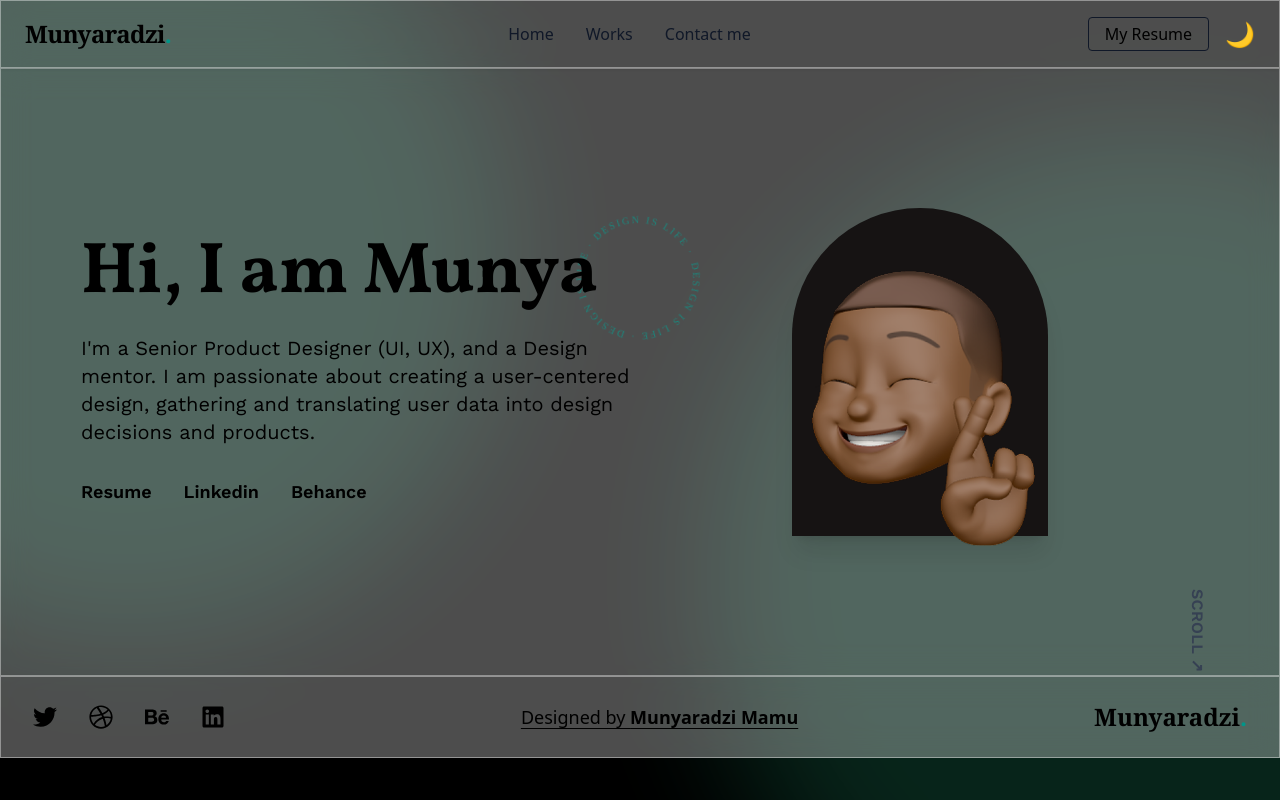
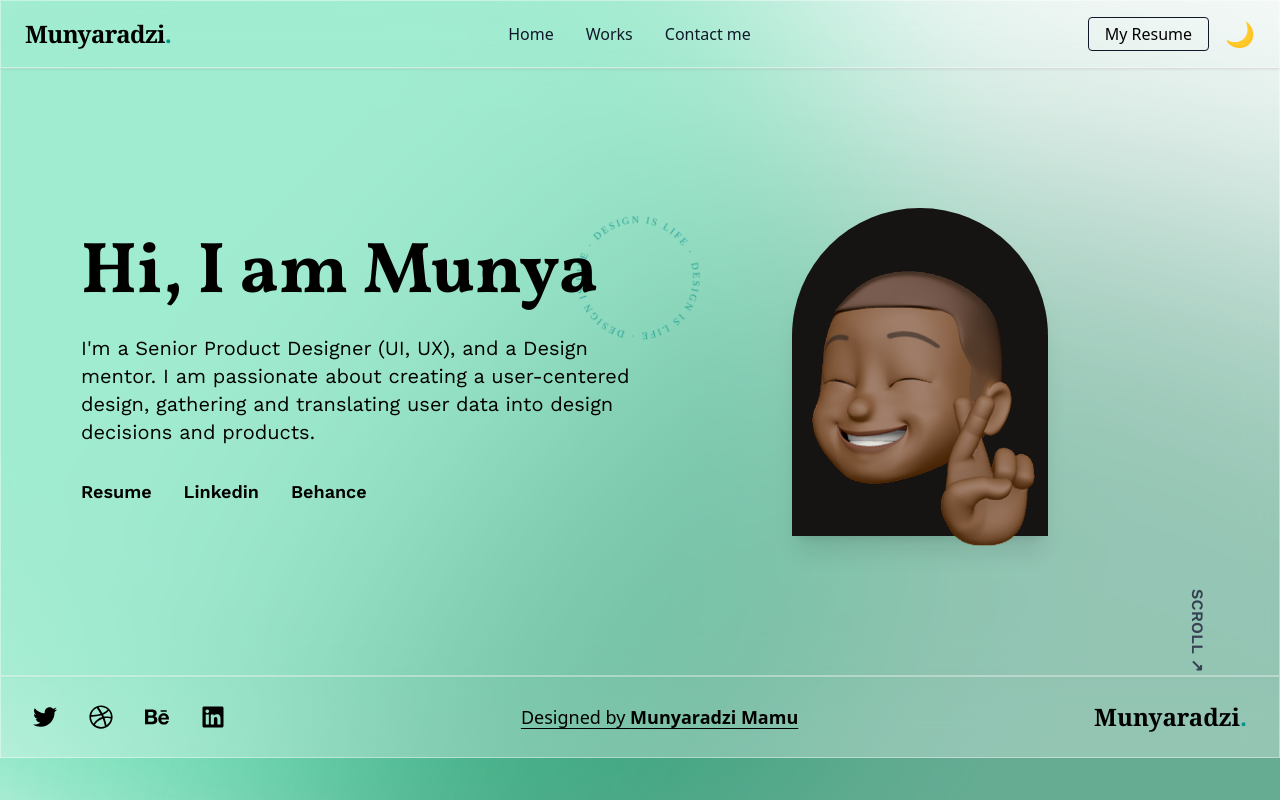
Before and after one commit to VincentMugondora/kayden-portfolio, a React (Vite) app: page / in a window 1280 px wide. Built offline with nearby package versions, Linux system fonts and the light colour scheme.

Commit message:
Revamp background design in App component: replace glassy revolving circles with vibrant green blobs featuring enhanced animations and blur effects for a more dynamic visual experience.

```diff
--- a/src/App.jsx
+++ b/src/App.jsx
@@ -10,10 +10,16 @@ import Contact from './pages/Contact';
 function App() {
   return (
     <div className="app-root relative overflow-hidden">
-      {/* Glassy Revolving Green Circles Background */}
-      <div className="fixed inset-0 -z-10 bg-black overflow-hidden">
-        <div className="absolute w-[60vw] h-[60vw] left-[-20vw] top-[-10vw] rounded-full bg-[#0d3d2c] opacity-60 blur-3xl animate-spin-slow" />
-        <div className="absolute w-[70vw] h-[70vw] right-[-25vw] top-[10vw] rounded-full bg-[#0d3d2c] opacity-60 blur-3xl animate-spin-reverse-slower" />
+      {/* Glassy Revolving Green Blobs Background */}
+      <div className="fixed inset-0 -z-10 bg-white overflow-hidden">
+        {/* Blob 1: Bright Green */}
+        <div className="absolute w-[100vw] h-[100vw] left-[-30vw] top-[-25vw] opacity-60 blur-[120px] animate-spin-slow"
+          style={{ background: '#1ED291', borderRadius: '42% 58% 63% 37% / 55% 45% 60% 40%' }}
+        />
+        {/* Blob 2: Deep Green */}
+        <div className="absolute w-[120vw] h-[120vw] right-[-45vw] top-[15vw] opacity-60 blur-[140px] animate-spin-reverse-slower"
+          style={{ background: '#00754B', borderRadius: '60% 40% 55% 45% / 40% 60% 45% 55%' }}
+        />
       </div>
       {/* Main Content */}
       <div className="relative z-10">
```
Also changed, not shown: src/assets/Ellipse 4.svg (added), src/assets/Ellipse 5.svg (added).
